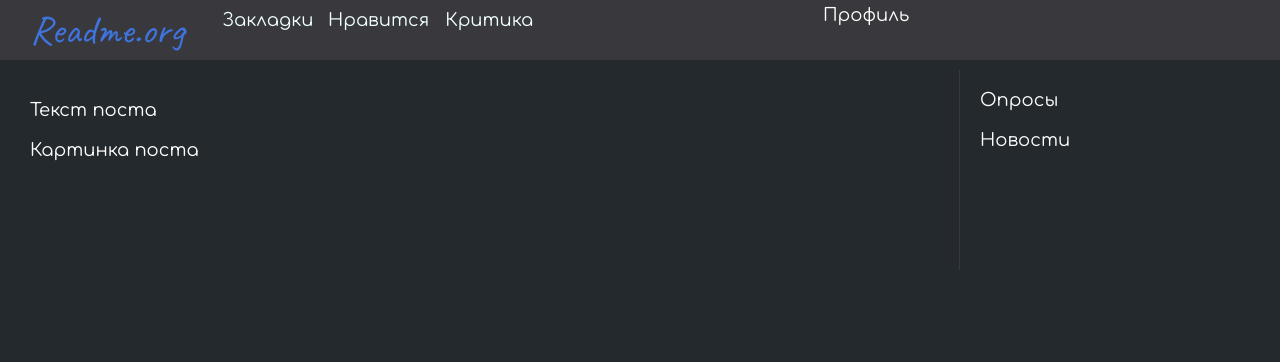
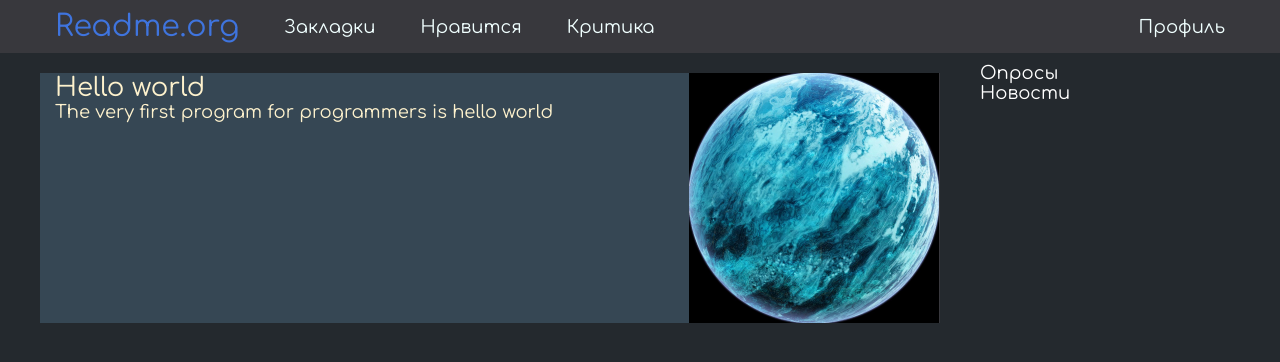
Before and after one commit to Centrix16/centrix16.github.io, a plain HTML site: page README/index.html in a window 1280 px wide. Drawn offline with Linux system fonts and the light colour scheme; a web font is replaced by a local one.

Commit message:
v0.1 fully completed nav design

```diff
--- a/README/index.html
+++ b/README/index.html
@@ -10,20 +10,24 @@
 </head>
 <body>
 	<div class="wrapper">
-		<div class="nav-container">
-			<div class="home-link"><a href="\">Readme.org</a></div>
-			<div class="main-nav">
-				<a href="\"><!-- <img class="icon" src="image/закладки.jpg"> --><div class="text-icon">Закладки</div></a>
-				<a href="\"><!-- <img class="icon" src="image/like.jpg"> --><div class="text-icon">Нравится</div></a>
-				<a href="\"><!-- <img class="icon" src="image/критика.jpg"> --><div class="text-icon">Критика</div></a>
-			</div>
-			<div class="profile">Профиль</div>
-		</div>
+		<ul class="main-nav">
+			<li class="logo"><a href="\">Readme.org</a></li>
+			<li><a href="\">Закладки</a></li>
+			<li><a href="\">Нравится</a></li>
+			<li><a href="\">Критика</a></li>
+			<li class="profile"><a href="\">Профиль</a></li>
+		</ul>
 		<div class="main">
 			<div class="main-content">
 				<div class="post">
-					<div class="post-content">Текст поста</div>
-					<div class="post-image">Картинка поста</div>
+					<div class="post-content">
+						<div class="post-heading">Hello world</div>
+						<div class="post-text">The very first program for
+						programmers is hello world</div>
+					</div>
+					<div class="post-image">
+						<img src="image/планета.jpg">
+					</div>
 				</div>
 			</div>
 			<div class="event-hub">
--- a/README/style.css
+++ b/README/style.css
@@ -31,11 +31,12 @@ html
 body
 {
 	margin: 0;
+	box-sizing: border-box;
 }
 
 *
 {
-	box-sizing: border-box;
+	box-sizing: inherit;
 }
 
 a
@@ -48,62 +49,40 @@ a
 {
 	margin: 0 0;
 }
-.nav-container
-{
-	background: #38383d;
-	display: flex;
-	padding: 5px 30px;
-}
-
-.home-link{
-	flex-basis: 15%;
-}
-
-.home-link a
-{
-	color: #3F74DE;
-	font-family: 'Caveat', cursive;
-	font-size: 40px;
-}
 
 .main-nav
 {
 	display: flex;
-	flex-direction: row;
-	min-width: 50%;
-	padding: 5px;
-	border-radius: 10px;
+	align-items: center;
+	margin: 0;
+	padding: 0 40px;
+	list-style: none;
+	background: #38383d;
 	color: #F0FFFF;
-	text-align: center;
 	font-weight: 500;
 }
 
-.main-nav a
+.main-nav .logo
 {
-	min-width: 100px;
-	margin-right: 10px;
-
+	font-weight: 500;
+	font-size: 30px;
+	color: #3f74de;
 }
 
-.main-nav a:last-child
+.main-nav li
 {
-	margin-right: 0;
+	margin-left: none;
+	padding: 10px 15px;
 }
 
-
-.icon
+.main-nav li + li
 {
-	width: 25px;
-	height: 25px;
-	translate: translateY(-50%);
-	border: solid 1px black;
-	box-shadow: 0 0 5px black;
+	margin-left: 15px;
 }
 
-.text-icon
+.main-nav .profile
 {
-	opacity: 1;
-	transition: opacity 1s ease;
+	margin-left: auto;
 }
 
 .main
@@ -113,15 +92,42 @@ a
 	margin: 10px 0;
 }
 
-.main *
-{
-	padding: 10px;
-}
-
 .main-content
 {
 	flex-basis: 75%;
+	margin: 10px 40px;
 	border-right: solid 1px #38383d;
+}
+
+.post
+{
+	display: flex;
+	padding: 0 0 0 15px;
+	background: #364754;
+	color: #000000;
+	height: 250px;
+}
+
+.post .post-heading
+{
+	color: #fef2cd;
+	font-size: 26px;
+}
+
+.post .post-text
+{
+	color: #fef2cd;
+}
+
+.post-image
+{
+	margin-left: auto;
+}
+
+.post-image img
+{
+	height: 250px;
+	width: 250px;
 }
 
 .event-hub
```
Also changed, not shown: README/image/планета.jpg (added), README/image/планета.webp (added).
